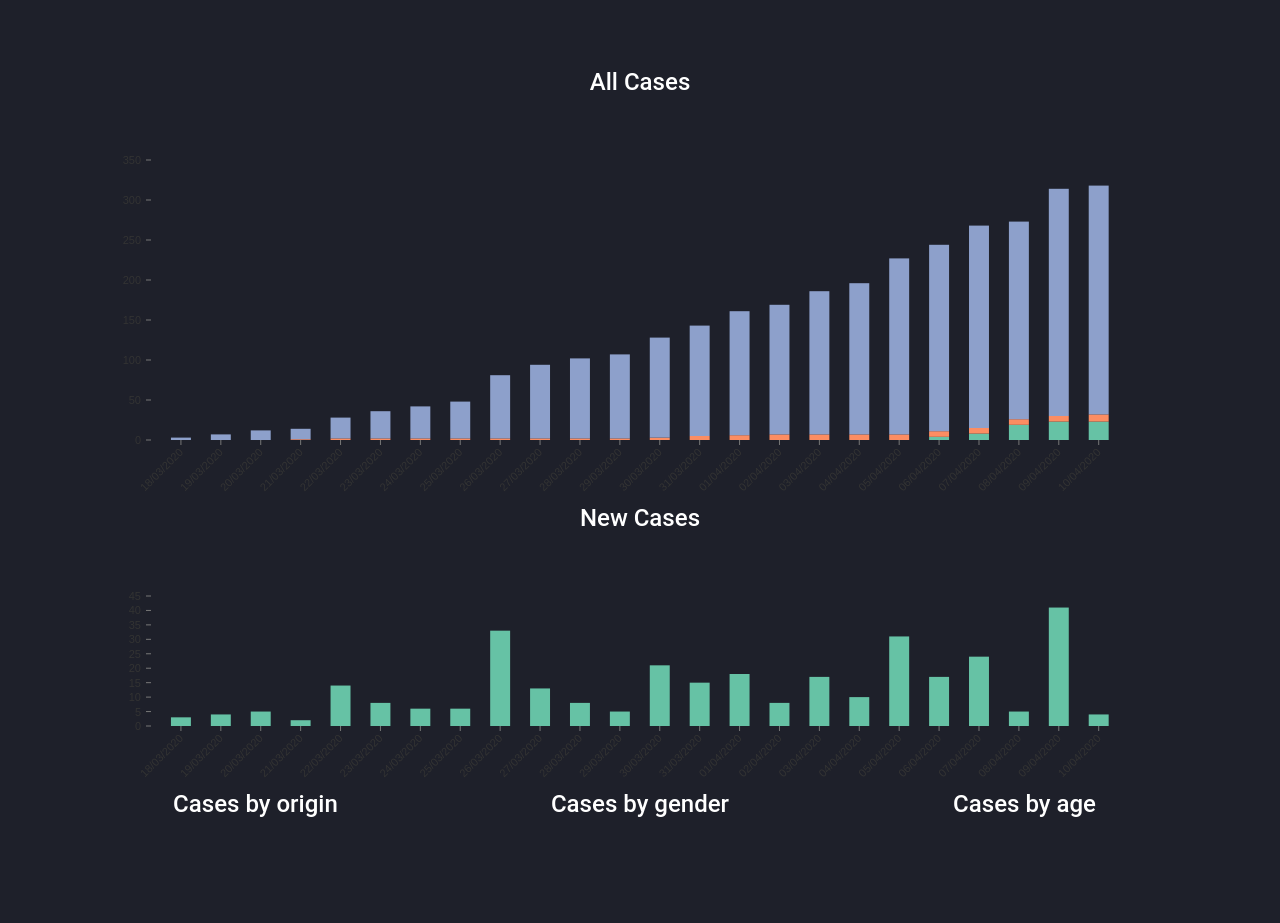
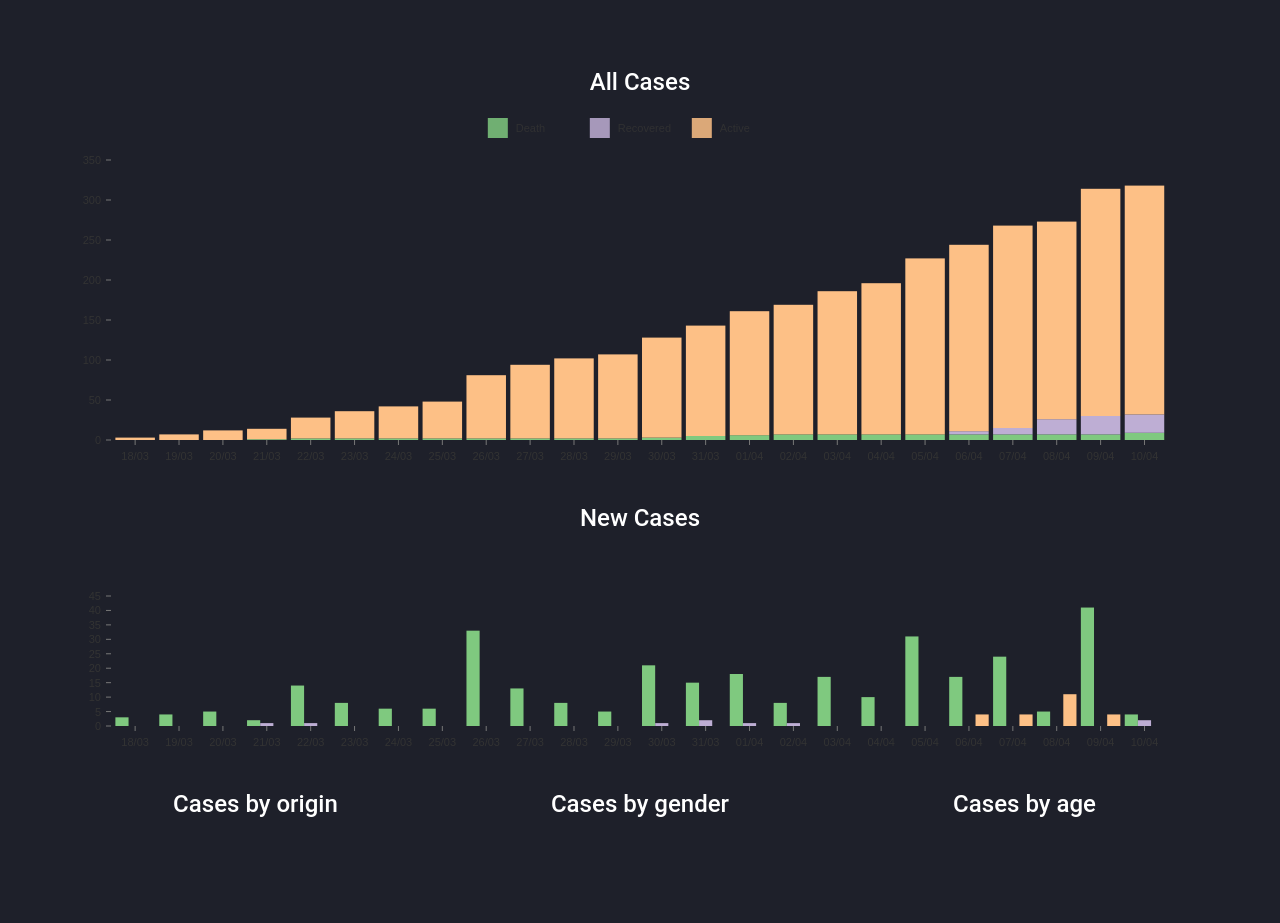
Before and after one commit to The-Macchiatos/covid-19-stats, a React (Create React App) app: page / in a window 1280 px wide. Shown: the part 329-1252 px from the top of the page. Built offline with nearby package versions, Linux system fonts and the light colour scheme.

Commit message:
Other changes

```diff
--- a/src/components/Charts/Age.js
+++ b/src/components/Charts/Age.js
@@ -48,7 +48,7 @@ const Age = () => {
                     innerRadius={0.5}
                     padAngle={0.7}
                     cornerRadius={3}
-                    colors={{ scheme: 'set2' }}
+                    colors={{ scheme: 'accent' }}
                     borderWidth={1}
                     borderColor={{ from: 'color', modifiers: [ [ 'darker', 0.2 ] ] }}
                     radialLabelsSkipAngle={10}
--- a/src/components/Charts/AllCases.js
+++ b/src/components/Charts/AllCases.js
@@ -2,30 +2,26 @@ import React from 'react';
 import {Text, Box} from '../base';
 import data from '../../data/stats.json';
 import {ResponsiveBar} from '@nivo/bar';
+import moment from "moment";
 
 const vitals = data.map(d => {
   return {
     Recovered: d.recovered,
     Death: d.death,
     Active: d.active.total,
-    Date: d.date
+    Date:  moment(d.date, 'DD/MM/YYYY').format('DD/MM')
   };
 });
 
-const keys = ['Recovered', 'Death', 'Active'];
+const keys = ['Death', 'Recovered', 'Active'];
 const commonProps = {
-  margin: {top: 60, right: 80, bottom: 60, left: 80},
+  margin: {top: 60, right: 40, bottom: 60, left: 40},
   data: vitals,
   indexBy: 'Date',
   keys,
-  padding: 0.5,
   enableGridY: false,
-  labelSkipWidth: 16,
-  labelSkipHeight: 16,
   enableLabel: false,
-  axisBottom: {
-    tickRotation: -45
-  }
+
 };
 
 const MainContainer = () => {
@@ -42,7 +38,31 @@ const MainContainer = () => {
       <Box __css={{height: 400}}>
         <ResponsiveBar
           {...commonProps}
-          colors={{scheme: 'set2'}}
+          colors={{scheme: 'accent'}}
+          legends={[
+            {
+              dataFrom: 'keys',
+              anchor: 'top',
+              direction: 'row',
+              justify: false,
+              translateX: 0,
+              translateY: -42,
+              itemsSpacing: 2,
+              itemWidth: 100,
+              itemHeight: 20,
+              itemDirection: 'left-to-right',
+              itemOpacity: 0.85,
+              symbolSize: 20,
+              effects: [
+                {
+                  on: 'hover',
+                  style: {
+                    itemOpacity: 1
+                  }
+                }
+              ]
+            }]
+          }
         />
       </Box>
     </>
--- a/src/components/Charts/Gender.js
+++ b/src/components/Charts/Gender.js
@@ -36,7 +36,7 @@ const Gender = () => {
                     innerRadius={0.5}
                     padAngle={0.7}
                     cornerRadius={3}
-                    colors={{ scheme: 'set2' }}
+                    colors={{ scheme: 'accent' }}
                     borderWidth={1}
                     borderColor={{ from: 'color', modifiers: [ [ 'darker', 0.2 ] ] }}
                     radialLabelsSkipAngle={10}
--- a/src/components/Charts/NewCases.js
+++ b/src/components/Charts/NewCases.js
@@ -2,31 +2,27 @@ import React from 'react';
 import {Text, Box} from '../base';
 import data from '../../data/stats.json';
 import {ResponsiveBar} from '@nivo/bar';
+import moment from "moment";
 
 const vitals = data.map(d => {
   return {
     Recovered: d.recovered_new,
     Death: d.death_new,
     Cases: d.new,
-    Date: d.date
+    Date: moment(d.date, 'DD/MM/YYYY').format('DD/MM')
   };
 });
 
-const keys = ['Cases'];
+const keys = ['Cases', 'Death', 'Recovered'];
 const commonProps = {
-  margin: {top: 60, right: 80, bottom: 60, left: 80},
+  margin: {top: 60, right: 40, bottom: 60, left: 40},
   data: vitals,
   indexBy: 'Date',
   keys,
-  padding: 0.5,
   enableGridY: false,
-  labelSkipWidth: 16,
-  labelSkipHeight: 16,
   enableLabel: false,
-  axisBottom: {
-    tickRotation: -45
-  },
-  groupMode: 'grouped'
+  groupMode: 'grouped',
+  labelsTextColor: '#ffffff'
 
 };
 
@@ -44,7 +40,7 @@ const MainContainer = () => {
       <Box __css={{height: 250}}>
         <ResponsiveBar
           {...commonProps}
-          colors={{scheme: 'set2'}}
+          colors={{scheme: 'accent'}}
         />
       </Box>
     </>
--- a/src/components/Charts/Origin.js
+++ b/src/components/Charts/Origin.js
@@ -36,7 +36,7 @@ const Origin = () => {
                     innerRadius={0.5}
                     padAngle={0.7}
                     cornerRadius={3}
-                    colors={{ scheme: 'set2' }}
+                    colors={{ scheme: 'accent' }}
                     borderWidth={1}
                     borderColor={{ from: 'color', modifiers: [ [ 'darker', 0.2 ] ] }}
                     radialLabelsSkipAngle={10}
--- a/src/theme.js
+++ b/src/theme.js
@@ -1,7 +1,7 @@
 export const theme = {
     googleFonts: 'https://fonts.googleapis.com/css?family=Roboto+Mono|Roboto:400,700&display=swap',
     colors: {
-        text: '#000',
+        text: '#fff',
         background: '#121420',
         primary: '#07c',
         secondary: '#30c',
```
